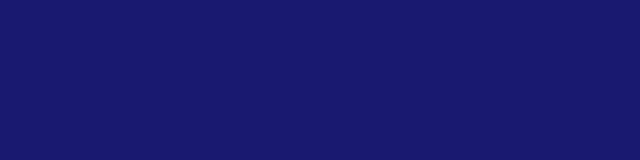
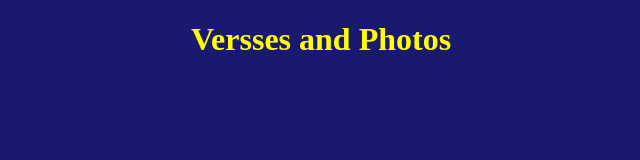
Before and after one commit to elize025/verses_photos, a plain HTML site: page index.html in a window 1280 px wide. Shown: the whole page, without its empty margins (319-959 px from the left). Drawn offline with Linux system fonts and the light colour scheme.

Commit message:
this site is about my photos that I shot

```diff
--- a/index.html
+++ b/index.html
@@ -4,4 +4,5 @@
 </head>
 <body>
     <link rel="stylesheet" href="style.css">
+    <h1>Versses and Photos</h1>
 </body>
--- a/style.css
+++ b/style.css
@@ -1,3 +1,7 @@
 body{
     background-color: #191970;
 }
+h1{
+    text-align: center;
+    color: yellow;
+}
```
